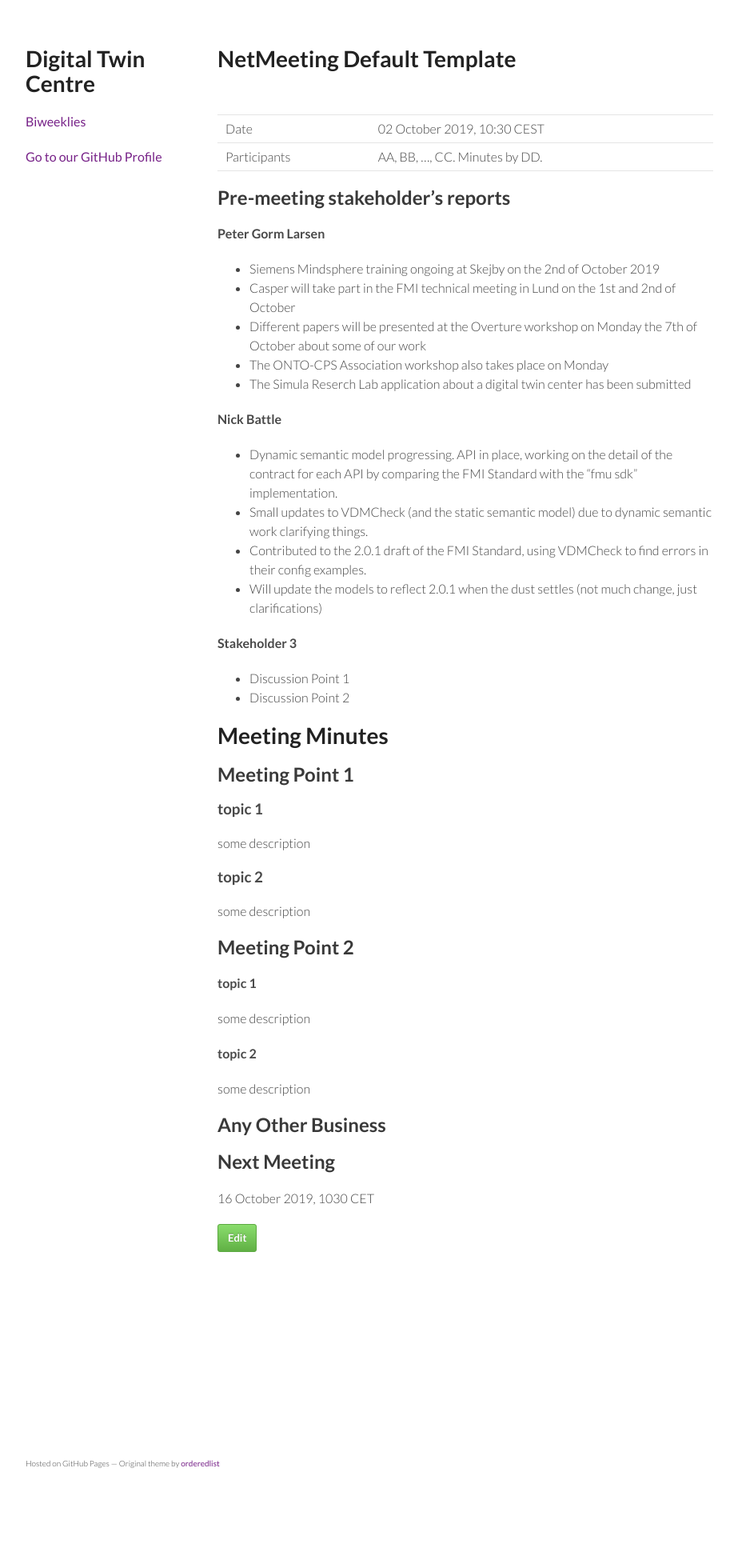
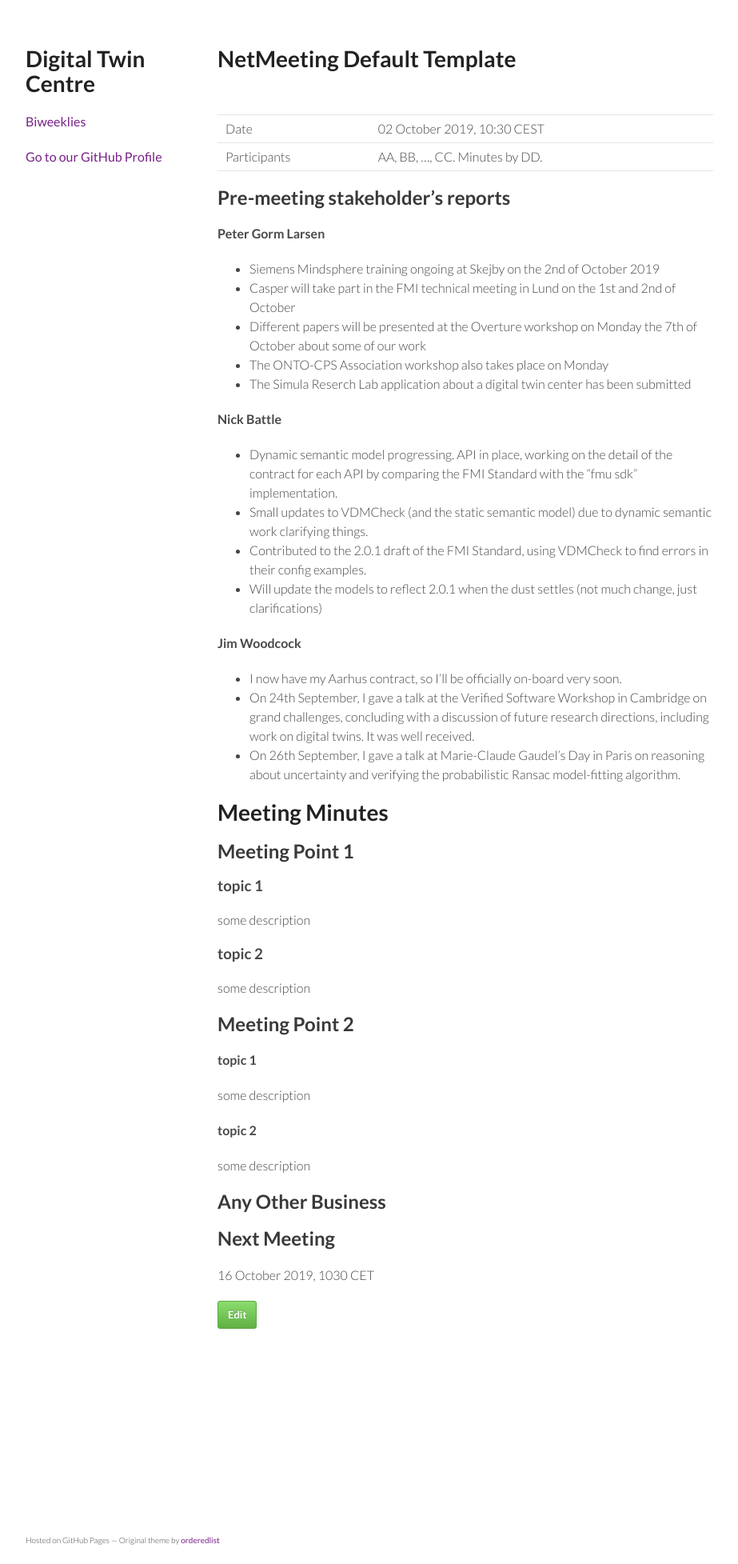
Before and after one commit to digitaltwincentre/digitaltwincentre.github.io, a Jekyll site: the page built from _biweeklies/Biweekly-5.md, in a window 1280 px wide. Shown: the whole page at 80% size, without its empty margins (178-1101 px from the left). Built offline with Jekyll 4.4.1, drawn with Linux system fonts in a browser that asks for light colours; nearby versions of some CDN libraries; before the commit the page ends 1859 px from its top, so only the background shows below that.

Commit message:
Update Biweekly-5.md

```diff
--- a/_biweeklies/Biweekly-5.md
+++ b/_biweeklies/Biweekly-5.md
@@ -35,10 +35,10 @@ private information must be stored elsewhere.  -->
 * Contributed to the 2.0.1 draft of the FMI Standard, using VDMCheck to find errors in their config examples.
 * Will update the models to reflect 2.0.1 when the dust settles (not much change, just clarifications)
 
-#### Stakeholder 3
-* Discussion Point 1
-* Discussion Point 2
-
+#### Jim Woodcock
+* I now have my Aarhus contract, so I'll be officially on-board very soon.
+* On 24th September, I gave a talk at the Verified Software Workshop in Cambridge on grand challenges, concluding with a discussion of future research directions, including work on digital twins. It was well received.
+* On 26th September, I gave a talk at Marie-Claude Gaudel's Day in Paris on reasoning about uncertainty and verifying the probabilistic Ransac model-fitting algorithm.
 
 Meeting Minutes
 ===============
```
